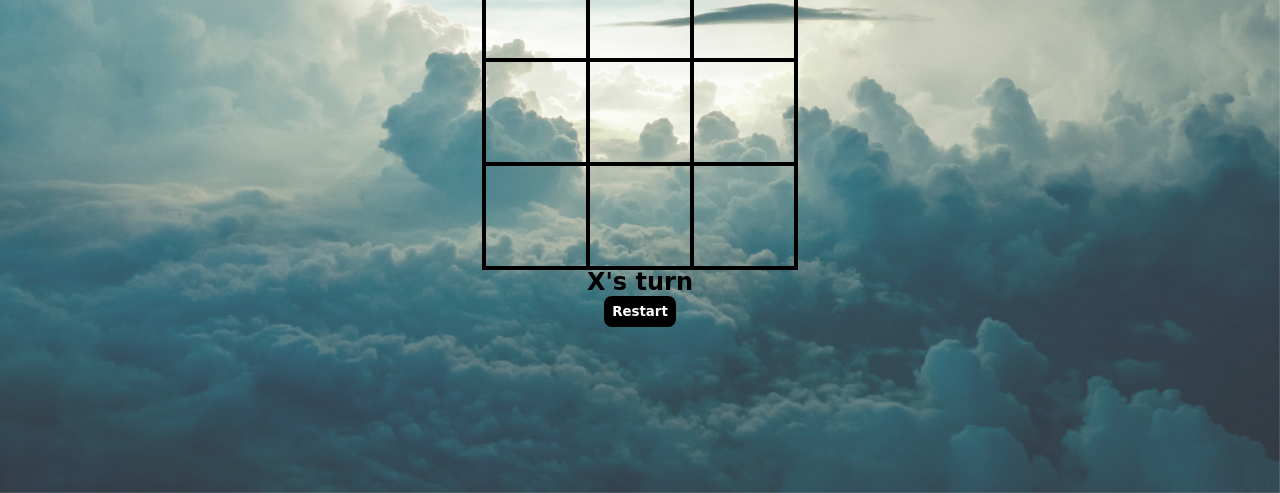
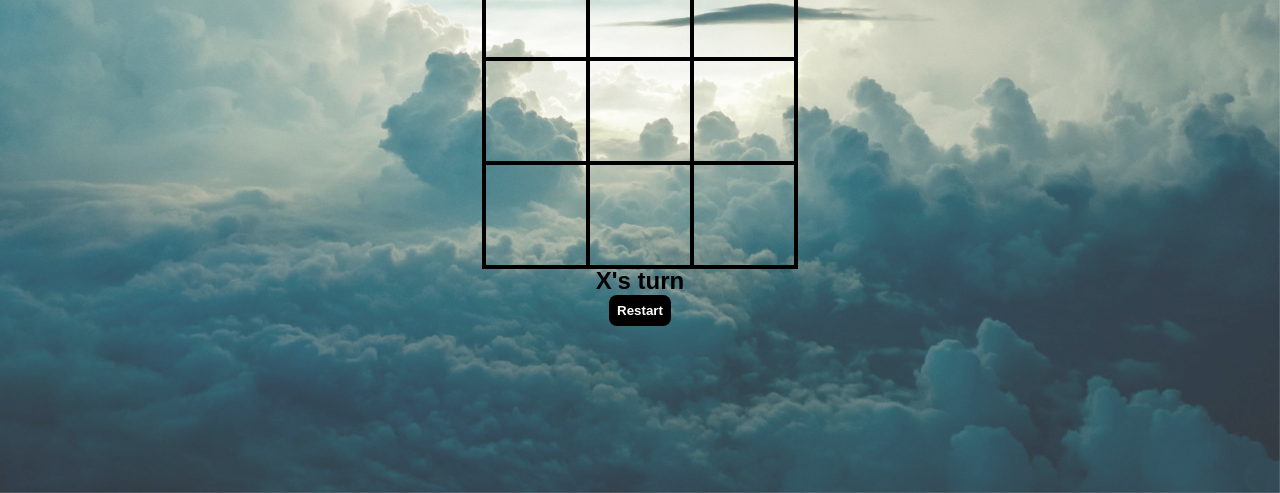
Before and after one commit to DevuSP/tic-tac-toe, a plain HTML site: page index.html in a window 1280 px wide. Shown: the part 307-800 px from the top of the page. Drawn offline with Linux system fonts and the light colour scheme.

Commit message:
Changing Font from cursive to san sarif.

```diff
--- a/public/css/styles.css
+++ b/public/css/styles.css
@@ -1,7 +1,7 @@
 *{
     margin: 0;
     padding: 0;
-    font-family: cursive, sans-serif;
+    font-family: sans-serif;
     --all-color: #000;
 
     color: var(--all-color);
@@ -48,7 +48,7 @@ height: 100vh;
     box-shadow: 0 0 0 2px;
     line-height: 100px;
 
-    font-size: 6rem;
+    font-size: 5rem;
     cursor: pointer;
     border: 2px solid var(--all-color);
 }
```
